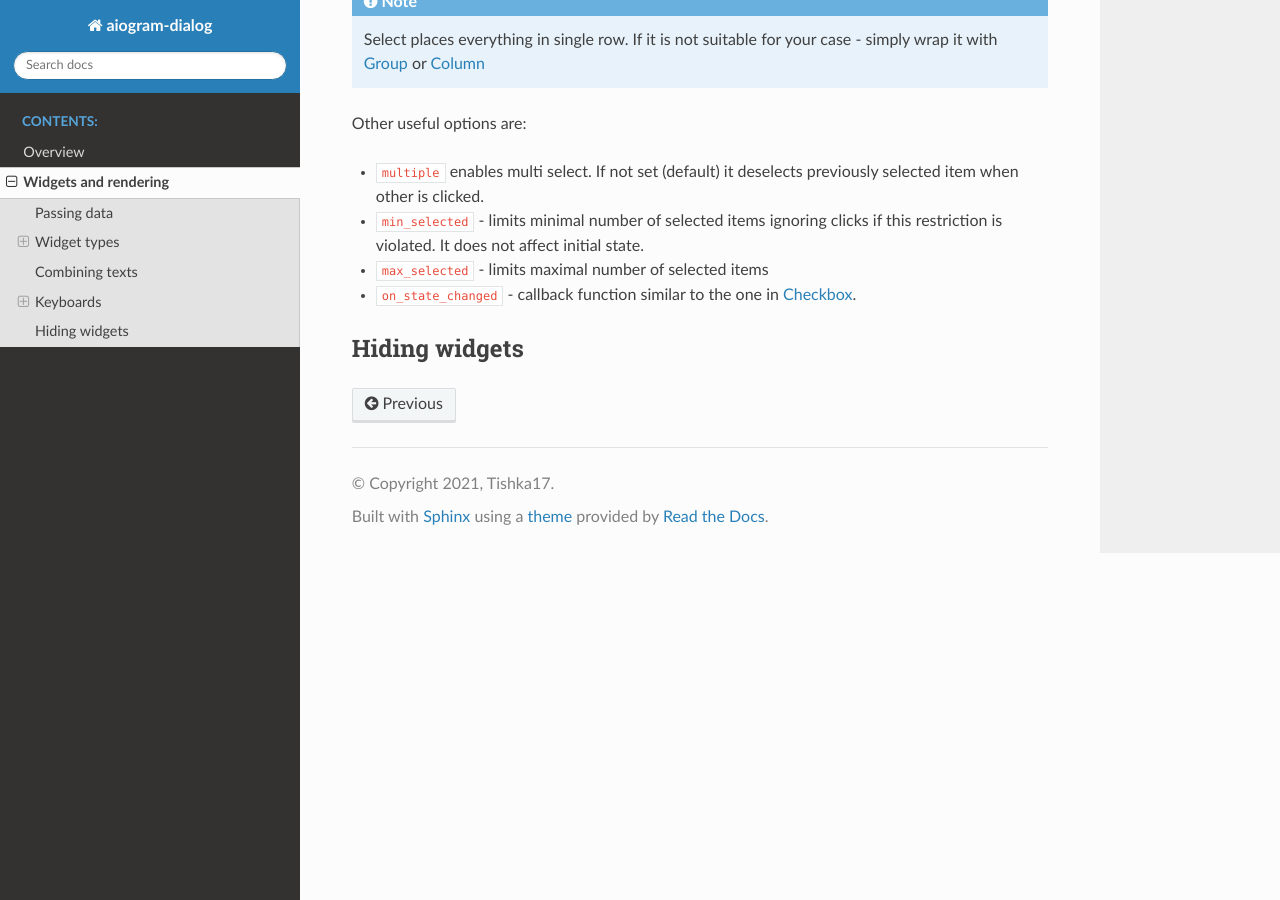
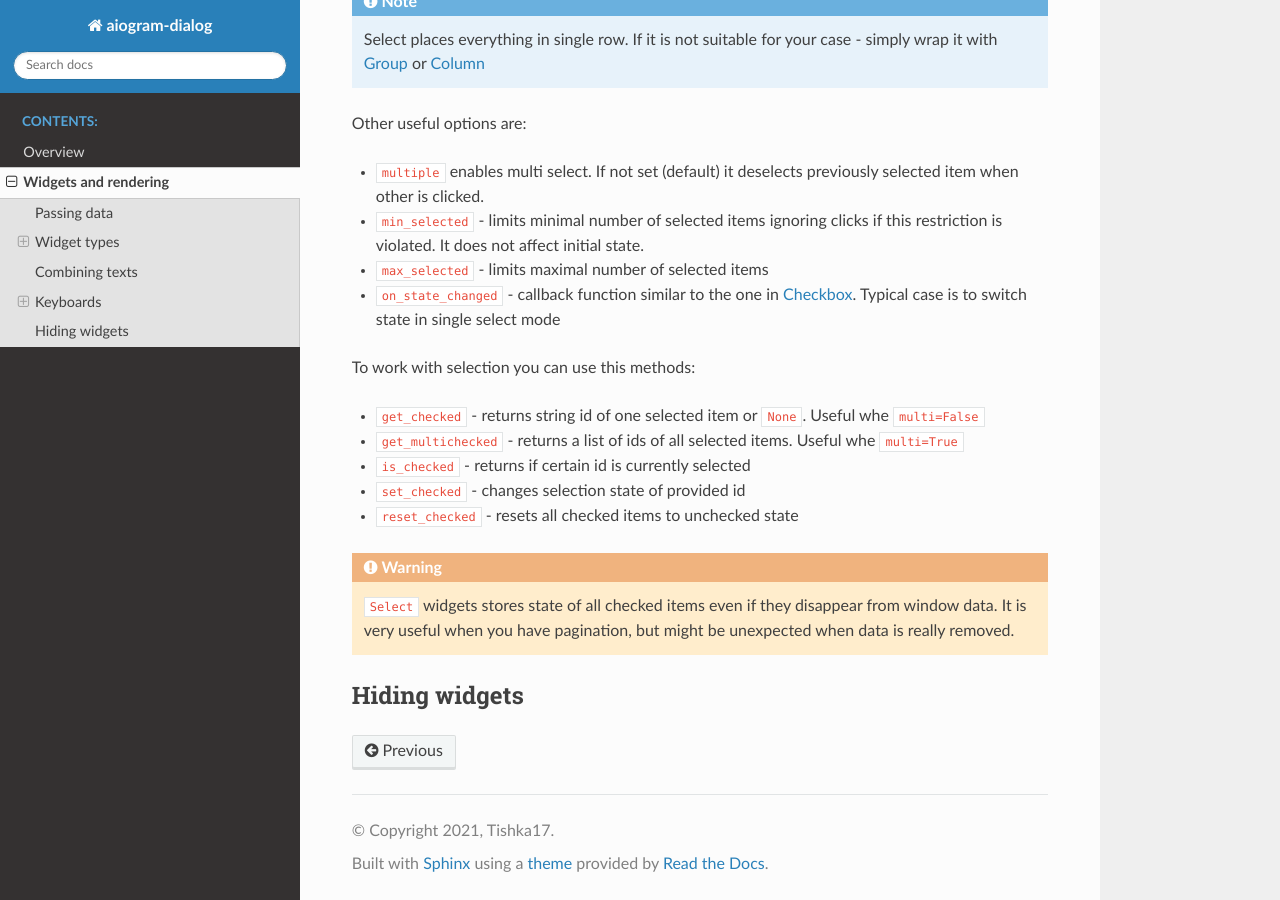
Before and after one commit to Tishka17/aiogram_dialog, a Sphinx documentation site: the page built from docs/widgets.rst, in a window 1280 px wide and 900 px high, scrolled down 8746 px. Built offline with Sphinx 7.4.7 and the Read the Docs theme 2.0.0, drawn with Linux system fonts in a browser that asks for light colours.

Commit message:
selection state

```diff
--- a/docs/examples/widgets/select_simple.py
+++ b/docs/examples/widgets/select_simple.py
@@ -7,10 +7,10 @@ from aiogram_dialog.widgets.text import Format
 # let's assume this is our window data getter
 async def get_data(**kwargs):
     fruits = [
-        ("Apple", 1),
-        ("Pear", 2),
-        ("Orange", 3),
-        ("Banana", 4),
+        ("Apple", '1'),
+        ("Pear", '2'),
+        ("Orange", '3'),
+        ("Banana", '4'),
     ]
     return {
         "fruits": fruits,
--- a/docs/widgets.rst
+++ b/docs/widgets.rst
@@ -210,7 +210,21 @@ Other useful options are:
 * ``multiple`` enables multi select. If not set (default) it deselects previously selected item when other is clicked.
 * ``min_selected`` - limits minimal number of selected items ignoring clicks if this restriction is violated. It does not affect initial state.
 * ``max_selected`` - limits maximal number of selected items
-* ``on_state_changed`` - callback function similar to the one in `Checkbox`_.
+* ``on_state_changed`` - callback function similar to the one in `Checkbox`_. Typical case is to switch state in single select mode
+
+To work with selection you can use this methods:
+
+* ``get_checked`` - returns string id of one selected item or ``None``. Useful whe ``multi=False``
+* ``get_multichecked`` - returns a list of ids of all selected items. Useful whe ``multi=True``
+* ``is_checked`` - returns if certain id is currently selected
+* ``set_checked`` - changes selection state of provided id
+* ``reset_checked`` - resets all checked items to unchecked state
+
+.. warning::
+
+    ``Select`` widgets stores state of all checked items even if they disappear from window data.
+    It is very useful when you have pagination, but might be unexpected when data is really removed.
+
 
 Hiding widgets
 ====================
```
Also changed, not shown: 1 other file.
